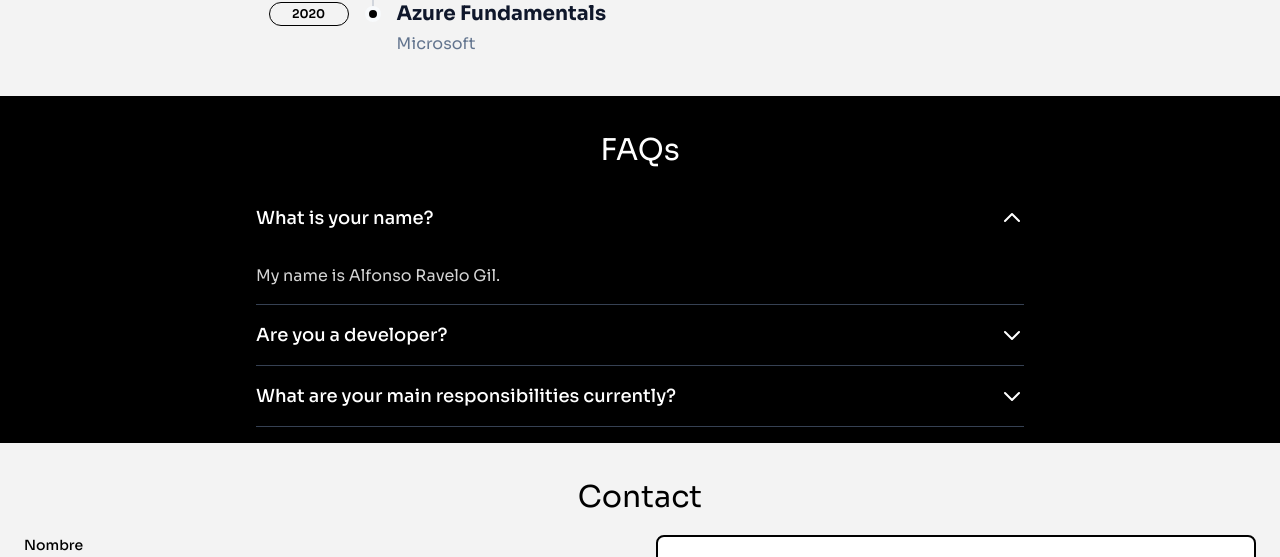
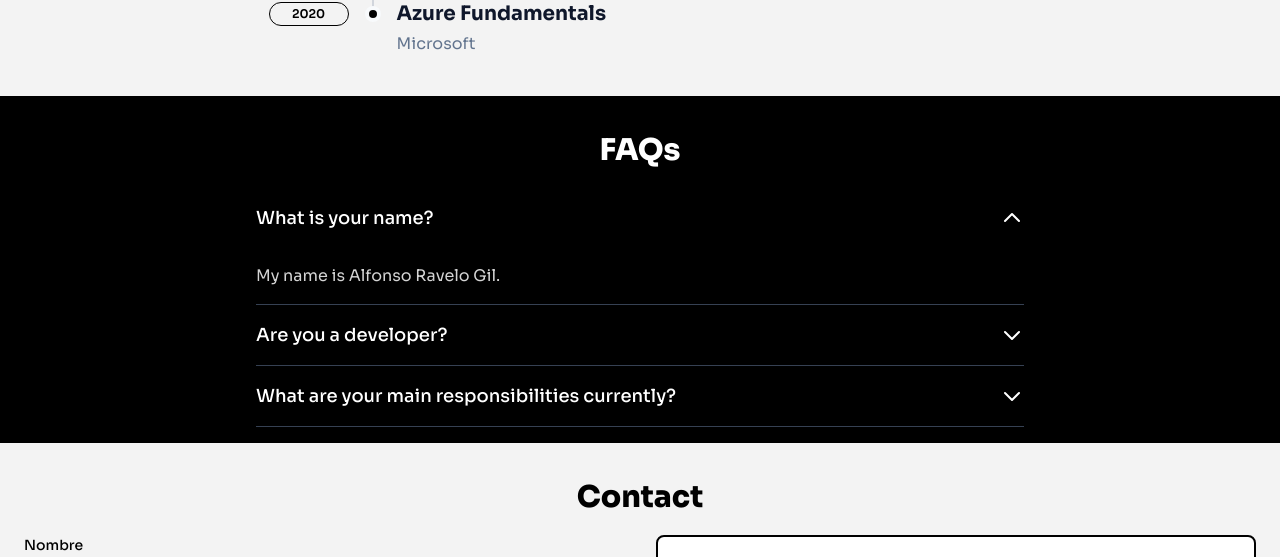
Before and after one commit to kingAlfy/portfolio-2025, a React (Vite) app: page / in a window 1280 px wide. Shown: the part 2170-2727 px from the top of the page. Built offline with nearby package versions, Linux system fonts and the light colour scheme.

Commit message:
fix: resolve bug that occur when only exists one word in section titles

```diff
--- a/src/components/ui/SectionTitle.jsx
+++ b/src/components/ui/SectionTitle.jsx
@@ -1,6 +1,12 @@
 const SectionTitle = ({ title }) => {
     return (
-        <h2 className="text-3xl mx-auto text-center m-5">{title.split(' ')[0]} <span className="font-extrabold">{title.split(' ')[1]}</span></h2>
+        <>
+            {title.split(' ')[1] ? (
+                <h2 className="text-3xl mx-auto text-center m-5">{title.split(' ')[0]} <span className="font-extrabold">{title.split(' ')[1]}</span></h2>
+            ) : (
+                <h2 className="text-3xl mx-auto text-center m-5 font-extrabold">{title}</h2>
+            )}
+        </>
     )
 }
 
```
